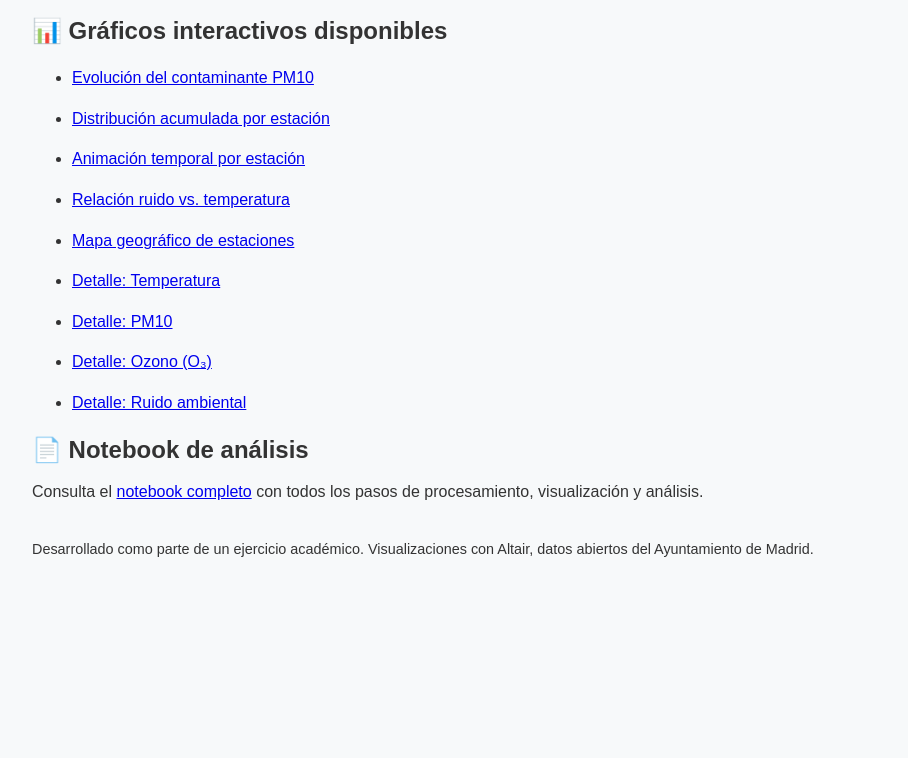
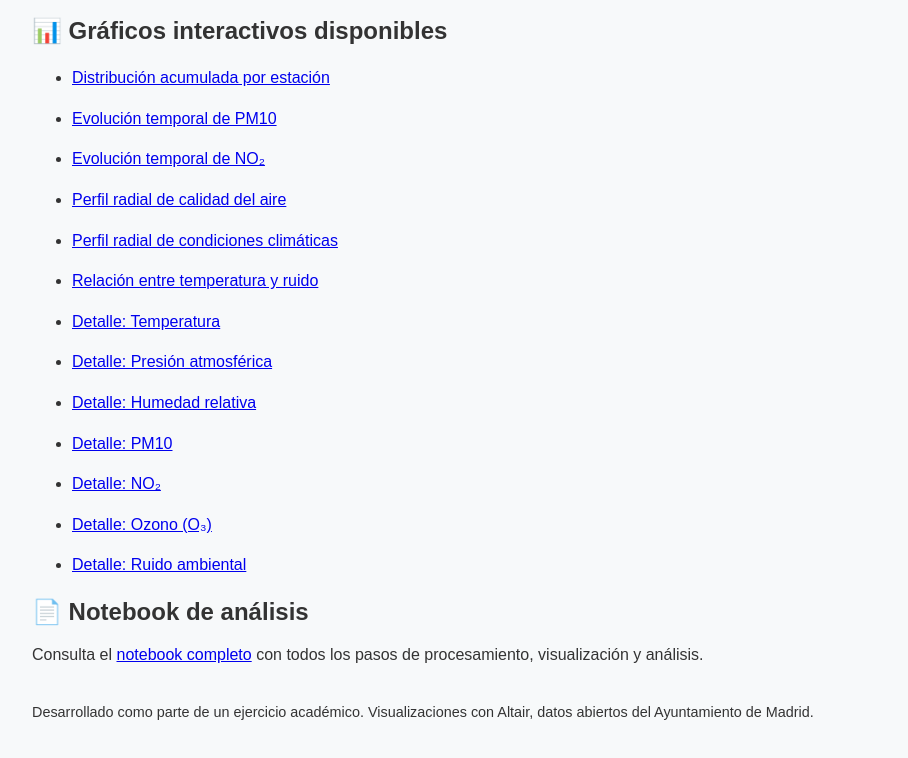
Before and after one commit to pacojavi/VisualizacionDatos, a plain HTML site: page index.html in a window 1280 px wide. Shown: the part 138-896 px from the top of the page, without its empty margins (158-1066 px from the left). Before the commit the page ends 800 px from the top, so only its background shows below. Drawn offline with Linux system fonts and the light colour scheme.

Commit message:
Update index.html
revision de graficas presentadas

```diff
--- a/index.html
+++ b/index.html
@@ -32,15 +32,19 @@
 
     <h2>📊 Gráficos interactivos disponibles</h2>
     <ul>
-      <li class="grafico"><a href="chart_pm10.html">Evolución del contaminante PM10</a></li>
-      <li class="grafico"><a href="chart_barras_apiladas.html">Distribución acumulada por estación</a></li>
-      <li class="grafico"><a href="grafico.html">Animación temporal por estación</a></li>
-      <li class="grafico"><a href="scatter.html">Relación ruido vs. temperatura</a></li>
-      <li class="grafico"><a href="mapa_base.html">Mapa geográfico de estaciones</a></li>
-      <li class="grafico"><a href="detalle_temp.html">Detalle: Temperatura</a></li>
-      <li class="grafico"><a href="detalle_pm10.html">Detalle: PM10</a></li>
-      <li class="grafico"><a href="detalle_o3.html">Detalle: Ozono (O₃)</a></li>
-      <li class="grafico"><a href="detalle_ruido.html">Detalle: Ruido ambiental</a></li>
+      <li class="grafico"><a href="graficos/chart_barras_apiladas.html">Distribución acumulada por estación</a></li>
+      <li class="grafico"><a href="graficos/chart_pm10.html">Evolución temporal de PM10</a></li>
+      <li class="grafico"><a href="graficos/chart_no2.html">Evolución temporal de NO₂</a></li>
+      <li class="grafico"><a href="graficos/grafico_aire.html">Perfil radial de calidad del aire</a></li>
+      <li class="grafico"><a href="graficos/grafico_clima.html">Perfil radial de condiciones climáticas</a></li>
+      <li class="grafico"><a href="graficos/scatter.html">Relación entre temperatura y ruido</a></li>
+      <li class="grafico"><a href="graficos/detalle_temp.html">Detalle: Temperatura</a></li>
+      <li class="grafico"><a href="graficos/detalle_pres.html">Detalle: Presión atmosférica</a></li>
+      <li class="grafico"><a href="graficos/detalle_hum.html">Detalle: Humedad relativa</a></li>
+      <li class="grafico"><a href="graficos/detalle_pm10.html">Detalle: PM10</a></li>
+      <li class="grafico"><a href="graficos/detalle_no2.html">Detalle: NO₂</a></li>
+      <li class="grafico"><a href="graficos/detalle_o3.html">Detalle: Ozono (O₃)</a></li>
+      <li class="grafico"><a href="graficos/detalle_ruido.html">Detalle: Ruido ambiental</a></li>
     </ul>
 
     <h2>📄 Notebook de análisis</h2>
```
